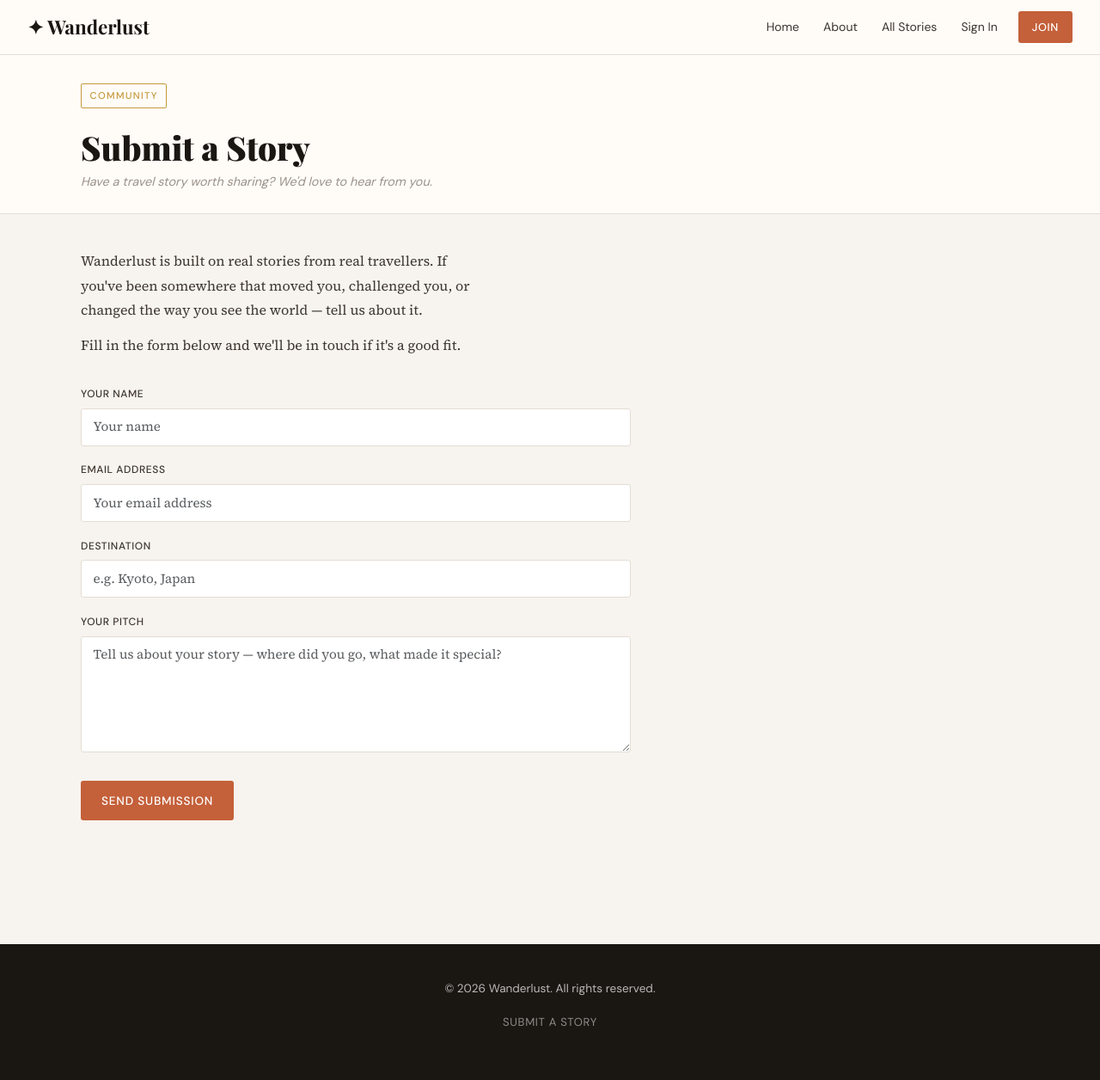
After one commit to harriets28/capstone, a Django app: page /submit/ in a window 1280 px wide. The commit adds this page. Shown: the whole page at 86% size. Run offline with Django 5.2, Linux system fonts and the light colour scheme; some web fonts are replaced.

Commit message:
Add story submission form with database storage and admin review panel

```diff
--- a/blog/forms.py
+++ b/blog/forms.py
@@ -25,3 +25,23 @@ class CommentForm(forms.ModelForm):
         if len(body) < 3:
             raise forms.ValidationError('Comment is too short.')
         return body
+
+class StorySubmissionForm(forms.Form):
+    name = forms.CharField(
+        max_length=100,
+        widget=forms.TextInput(attrs={'class': 'form-control', 'placeholder': 'Your name'})
+    )
+    email = forms.EmailField(
+        widget=forms.EmailInput(attrs={'class': 'form-control', 'placeholder': 'Your email address'})
+    )
+    destination = forms.CharField(
+        max_length=200,
+        widget=forms.TextInput(attrs={'class': 'form-control', 'placeholder': 'e.g. Kyoto, Japan'})
+    )
+    pitch = forms.CharField(
+        widget=forms.Textarea(attrs={
+            'class': 'form-control',
+            'rows': 5,
+            'placeholder': 'Tell us about your story — where did you go, what made it special?'
+        })
+    )
--- a/blog/urls.py
+++ b/blog/urls.py
@@ -13,6 +13,7 @@ urlpatterns = [
     path('comments/<int:comment_id>/delete/', views.delete_comment, name='delete_comment'),
     path('comments/<int:comment_id>/edit/', views.edit_comment, name='edit_comment'),
     path('about/', views.about, name='about'),
+    path('submit/', views.submit_story, name='submit_story'),
 ]
 
 from django.views.defaults import page_not_found
--- a/blog/views.py
+++ b/blog/views.py
@@ -147,3 +147,23 @@ def toggle_wishlist(request, slug):
         'wishlisted': wishlisted,
         'wishlist_count': post.wishlists.count(),
     })
+
+def submit_story(request):
+    from .forms import StorySubmissionForm
+    from .models import StorySubmission
+
+    if request.method == 'POST':
+        form = StorySubmissionForm(request.POST)
+        if form.is_valid():
+            StorySubmission.objects.create(
+                name=form.cleaned_data['name'],
+                email=form.cleaned_data['email'],
+                destination=form.cleaned_data['destination'],
+                pitch=form.cleaned_data['pitch'],
+            )
+            messages.success(request, 'Thanks for your submission! We\'ll be in touch.')
+            return redirect('blog:submit_story')
+    else:
+        form = StorySubmissionForm()
+
+    return render(request, 'blog/submit_story.html', {'form': form})
--- a/static/css/main.css
+++ b/static/css/main.css
@@ -1294,6 +1294,26 @@ h4 {
 }
 
 /* ============================================================
+   Story Submission Page
+   ============================================================ */
+.submit-form-wrap {
+    max-width: 640px;
+    padding: 2.5rem 0 5rem;
+}
+
+.submit-intro {
+    font-size: 1rem;
+    color: var(--ink-soft);
+    line-height: 1.8;
+    margin-bottom: 2rem;
+    max-width: 55ch;
+}
+
+.submit-intro p {
+    margin-bottom: 0.75rem;
+}
+
+/* ============================================================
    Accessibility
    ============================================================ */
 :focus-visible {
--- a/templates/base.html
+++ b/templates/base.html
@@ -29,8 +29,8 @@
                 <a class="nav-brand" href="/">✦ Wanderlust</a>
                 <div class="nav-links">
                     <a href="/" class="nav-link">Home</a>
+                    <a href="/about/" class="nav-link">About</a>
                     <a href="/posts/" class="nav-link">All Stories</a>
-                    <a href="/about/" class="nav-link">About</a>
                     {% if user.is_authenticated %}
                     <a
                         href="{% url 'accounts:profile' username=user.username %}"
@@ -74,7 +74,10 @@
         <main>{% block content %}{% endblock %}</main>
 
         <footer class="site-footer">
-            <p>© 2025 Wanderlust. All rights reserved.</p>
+            <p>© 2026 Wanderlust. All rights reserved.</p>
+            <p style="margin-top: 0.5rem;">
+            <a href="{% url 'blog:submit_story' %}" style="color: rgba(255,255,255,0.5); font-size: 0.82rem; letter-spacing: 0.05em; text-transform: uppercase;">Submit a Story</a>
+            </p>
         </footer>
 
         <script src="https://cdn.jsdelivr.net/npm/bootstrap@5.3.2/dist/js/bootstrap.bundle.min.js"></script>
--- /dev/null
+++ b/templates/blog/submit_story.html
@@ -0,0 +1,56 @@
+{% extends 'base.html' %}
+
+{% block title %}Submit a Story — Wanderlust{% endblock %}
+
+{% block content %}
+
+<div class="post-list-header">
+  <div class="container px-4">
+    <p class="hero-label">Community</p>
+    <h1 class="post-list-title">Submit a Story</h1>
+    <p class="post-list-lead">Have a travel story worth sharing? We'd love to hear from you.</p>
+  </div>
+</div>
+
+<div class="container px-4">
+  <div class="submit-form-wrap">
+
+    <div class="submit-intro">
+      <p>Wanderlust is built on real stories from real travellers. If you've been somewhere that moved you, challenged you, or changed the way you see the world — tell us about it.</p>
+      <p>Fill in the form below and we'll be in touch if it's a good fit.</p>
+    </div>
+
+    <form method="post" novalidate>
+      {% csrf_token %}
+
+      <div class="auth-field">
+        <label class="auth-label">Your Name</label>
+        {{ form.name }}
+        {% if form.name.errors %}<div class="auth-field-error">{{ form.name.errors }}</div>{% endif %}
+      </div>
+
+      <div class="auth-field">
+        <label class="auth-label">Email Address</label>
+        {{ form.email }}
+        {% if form.email.errors %}<div class="auth-field-error">{{ form.email.errors }}</div>{% endif %}
+      </div>
+
+      <div class="auth-field">
+        <label class="auth-label">Destination</label>
+        {{ form.destination }}
+        {% if form.destination.errors %}<div class="auth-field-error">{{ form.destination.errors }}</div>{% endif %}
+      </div>
+
+      <div class="auth-field">
+        <label class="auth-label">Your Pitch</label>
+        {{ form.pitch }}
+        {% if form.pitch.errors %}<div class="auth-field-error">{{ form.pitch.errors }}</div>{% endif %}
+      </div>
+
+      <button type="submit" class="btn-primary mt-3">Send Submission</button>
+    </form>
+
+  </div>
+</div>
+
+{% endblock %}
```
Also changed, not shown: blog/admin.py (+7 -1 lines), blog/models.py (+15 -0 lines), blog/migrations/0008_storysubmission.py (added), db.sqlite3.
